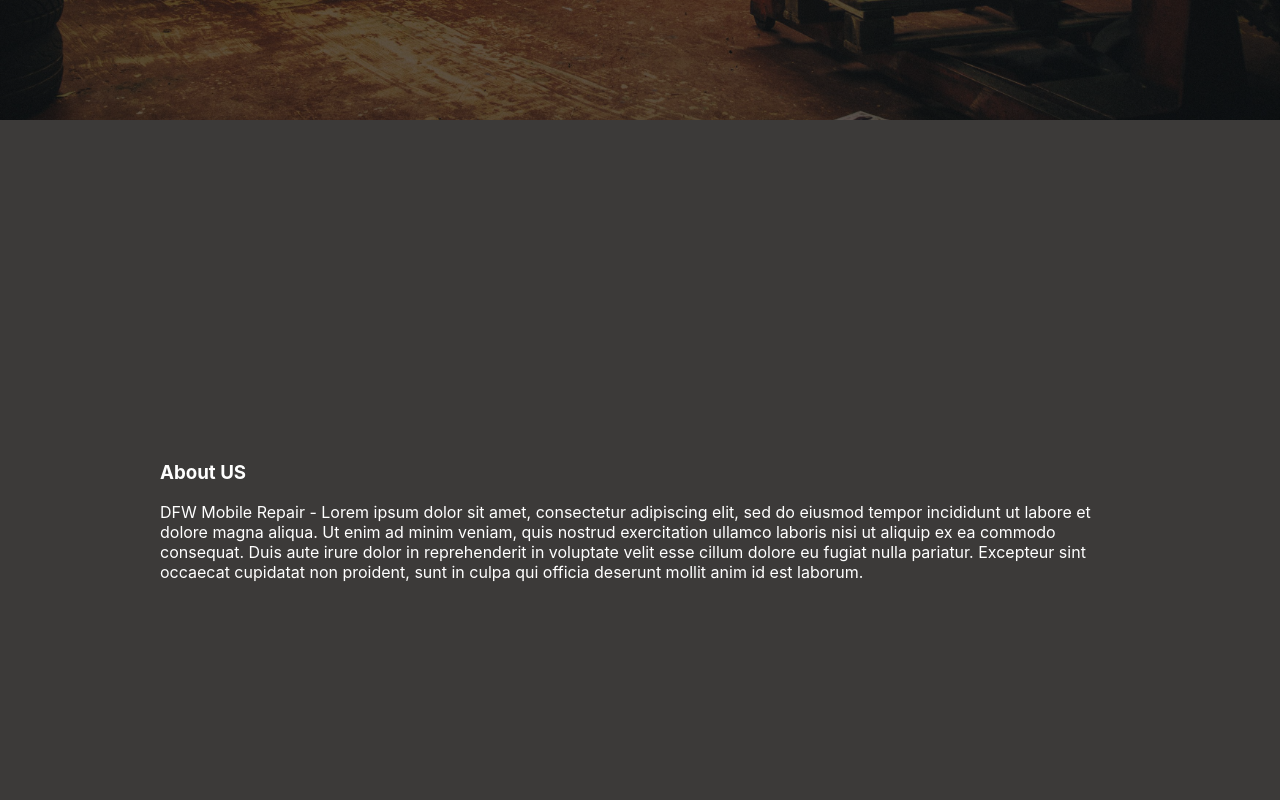
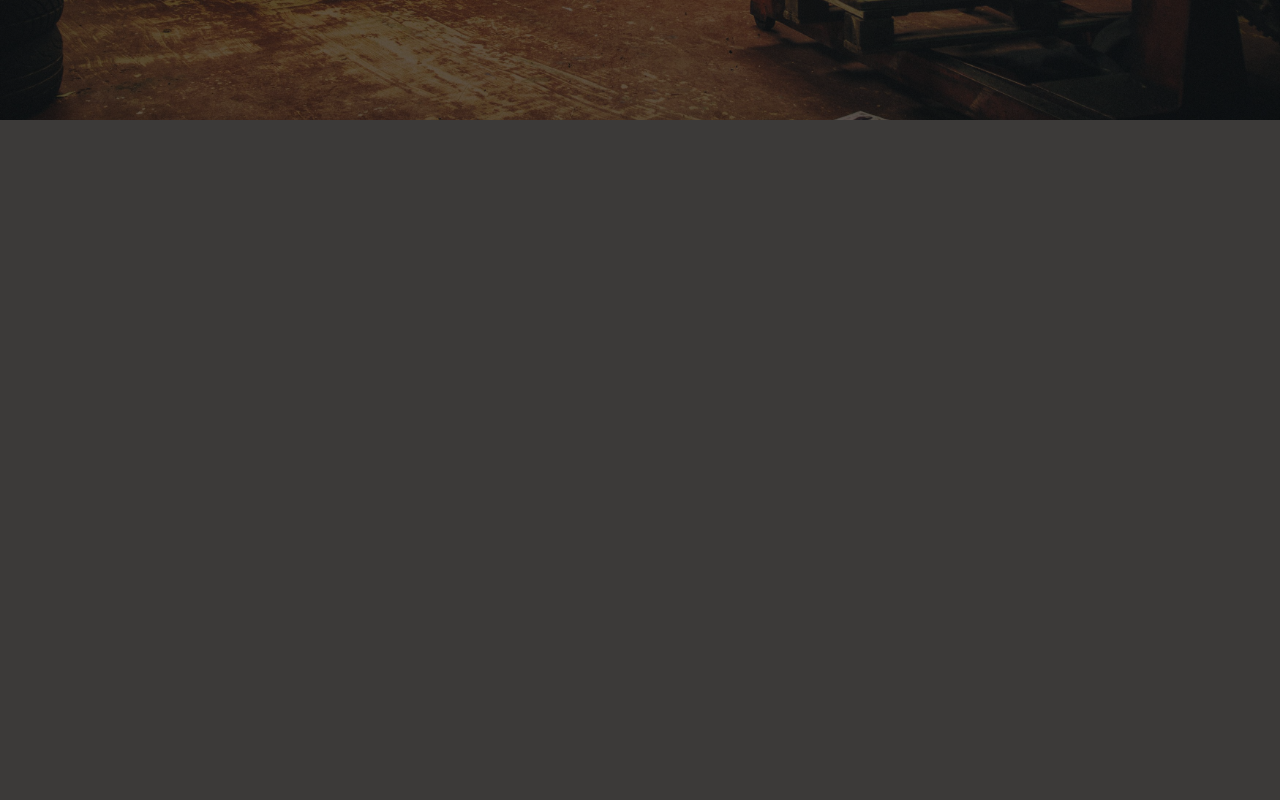
Before and after one commit to HypernovaTX/DFWMobileRepair, a React (Create React App) app in the folder DFW-Mobile/: page / in a window 1280 px wide. Shown: the part 680-1480 px from the top of the page. After the commit the page ends 800 px from the top, so only its background shows below. Built offline with nearby package versions, Linux system fonts and the light colour scheme.

Commit message:
Turned template into a react component class and added refs

```diff
--- a/DFW-Mobile/src/components/mainpage.tsx
+++ b/DFW-Mobile/src/components/mainpage.tsx
@@ -29,11 +29,13 @@ export default class MainPage extends React.Component<Props, State> {
 
     render() {
         const { bgy_landing } = this.state;
-        const head = Template.head(bgy_landing, 0);
-        const body = Template.content();
+        const pageTemplate = <Template
+            head_bgy={bgy_landing}
+            head_bgo={0}
+        />
 
         return (
-            <div key="react_body" className="render-body">{head}{body}</div>
+            <div key="react_body" className="render-body">{pageTemplate}</div>
         );
     }
 }
--- a/DFW-Mobile/src/components/template.tsx
+++ b/DFW-Mobile/src/components/template.tsx
@@ -1,10 +1,31 @@
-import React from 'react';
+import React, { useRef } from 'react';
 
-export default class Template {
-    static head(background_y: number, offset: number): JSX.Element {
+type Props = {
+    head_bgy: number,
+    head_bgo: number
+};
+type State = {};
+
+export default class Template extends React.Component<Props, State> {
+    ref_s1: React.RefObject<any>;
+    ref_s2: React.RefObject<any>;
+    //ref_s3: React.RefObject<any>;
+    constructor(p: Props) {
+        super(p);
+        this.state = {};
+
+        this.ref_s1 = React.createRef();
+        this.ref_s2 = React.createRef();
+
+    }
+
+    scrollToMyRef = (ref: React.RefObject<any>) => window.scrollTo(0, ref.current.offsetTop)
+
+    head(): JSX.Element {
+        const { head_bgo, head_bgy } = this.props;
         const LOGO_IMG = require('./../resources/images/logo-placeholder1.png');
         const style = {
-            backgroundPositionY: background_y + offset
+            backgroundPositionY: head_bgy + head_bgo
         }
         const preventDrag = (e: any) => { e.preventDefault(); };
         return (
@@ -19,7 +40,11 @@ export default class Template {
                             onDragStart={preventDrag}
                         ></img>
                         <div key='h_logo_button_section' className='land-btn-section'>
-                            <span key='hl_btn_2' className='land-item'>ABOUT US</span>
+                            <span
+                                key='hl_btn_2'
+                                className='land-item'
+                                onClick={() => { this.scrollToMyRef(this.ref_s1) }}
+                            >ABOUT US</span>
                             <span key='hl_btn_3' className='land-item'>SERVICES</span>
                             <span key='hl_btn_1' className='land-btn'>CONTACT US</span>
                         </div>
@@ -29,10 +54,14 @@ export default class Template {
         );
     }
 
-    static content(): JSX.Element {
+    content(): JSX.Element {
         return (
-            <div key='content' className='content'>
-                <div key='section1' className='ct-section section1'>
+            <div key='content' className='content' ref={(r) => { this.setState({ ref_s1: r })}}>
+                <div
+                    key='section1'
+                    className='ct-section section1'
+                    ref={this.ref_s1}
+                >
                     <div key='about_us' className='section1-box'>
                         <h3>About US</h3>
                         <p>
@@ -49,11 +78,22 @@ export default class Template {
                     </div>
                 </div>
 
-                <div key='section2' className='ct-section section2'>
+                <div
+                    key='section2'
+                    className='ct-section section2'
+                    ref={this.ref_s2}
+                >
 
                 </div>
             </div>
         );
     }
 
+    render() {
+        return (
+            <>
+                {this.head()}
+            </>
+        );
+    }
 }
```
